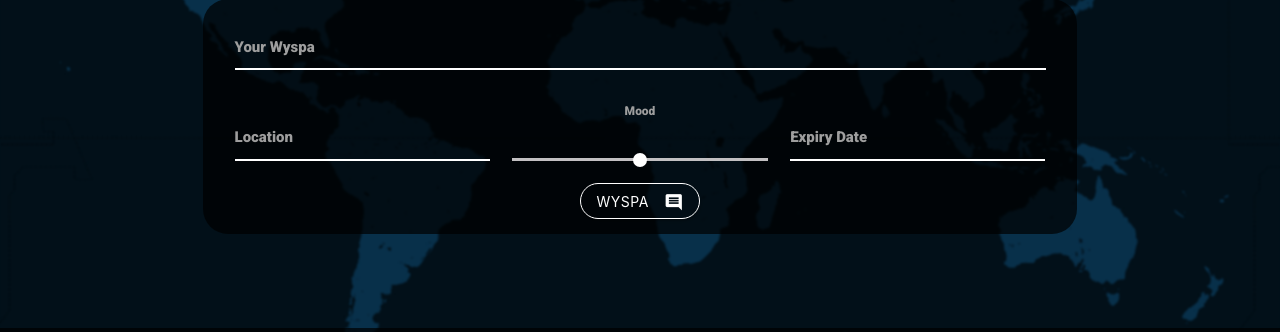
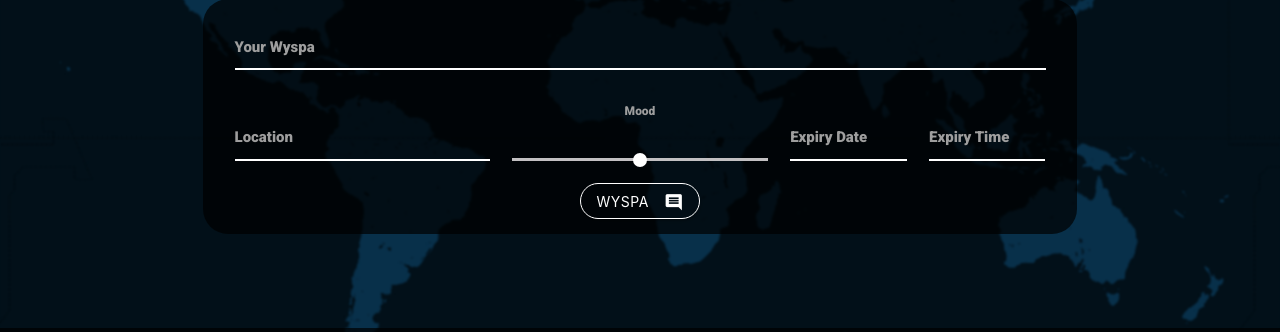
Before and after one commit to BAK2K3/WYSPA, a Flask app: template wyspa/templates/my_voice.html in a window 1280 px wide, after a click that opens the changed part. Shown: the part 440-772 px from the top of the page. Run offline with Flask 2, Linux system fonts and the light colour scheme; the template is opened without the code that fills it, so the values that code supplies are empty.

Commit message:
Add Time Picker to Wyspa Creation.

```diff
--- a/wyspa/templates/my_voice.html
+++ b/wyspa/templates/my_voice.html
@@ -88,11 +88,19 @@
                                     </p>
                                 </div>
                                 <!-- Date Picker -->
-                                <div class="input-field message-field date-field col s12 m4">
+                                <div class="input-field message-field date-field col s6 m2">
                                     <input id="expiryDate" name="expiryDate" type="text" class="datepicker validate"
                                         required>
                                     <label for="expiryDate">Expiry Date</label>
                                 </div>
+
+                                <!-- Time Picker -->
+                                <div class="input-field message-field date-field col s6 m2">
+                                    <input id="expiryTime" name="expiryTime" type="text" class="timepicker validate"
+                                        required>
+                                    <label for="expiryTime">Expiry Time</label>
+                                </div>
+
                                 <!-- Submit -->
                                 <div class="col s12 submit-col">
                                     <button class="btn add-comment waves-effect" type="submit" name="action">Wyspa
```
